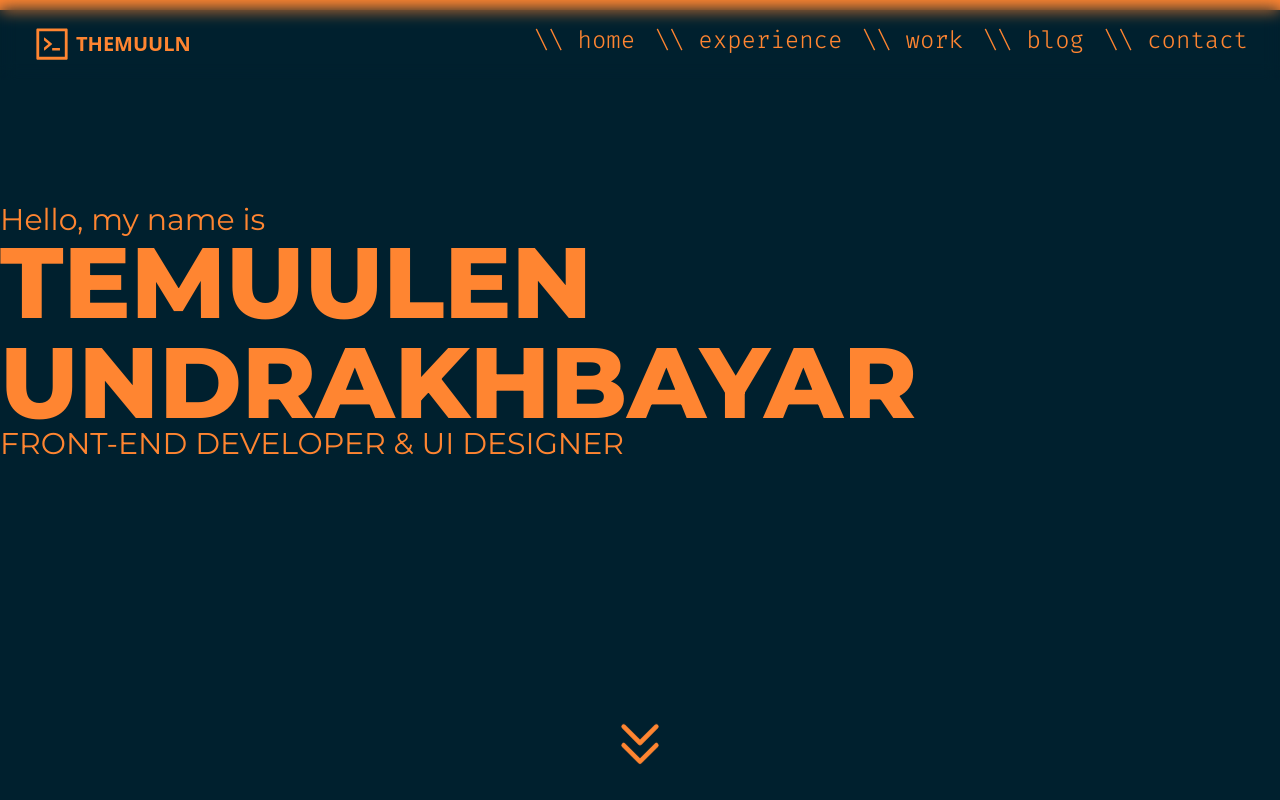
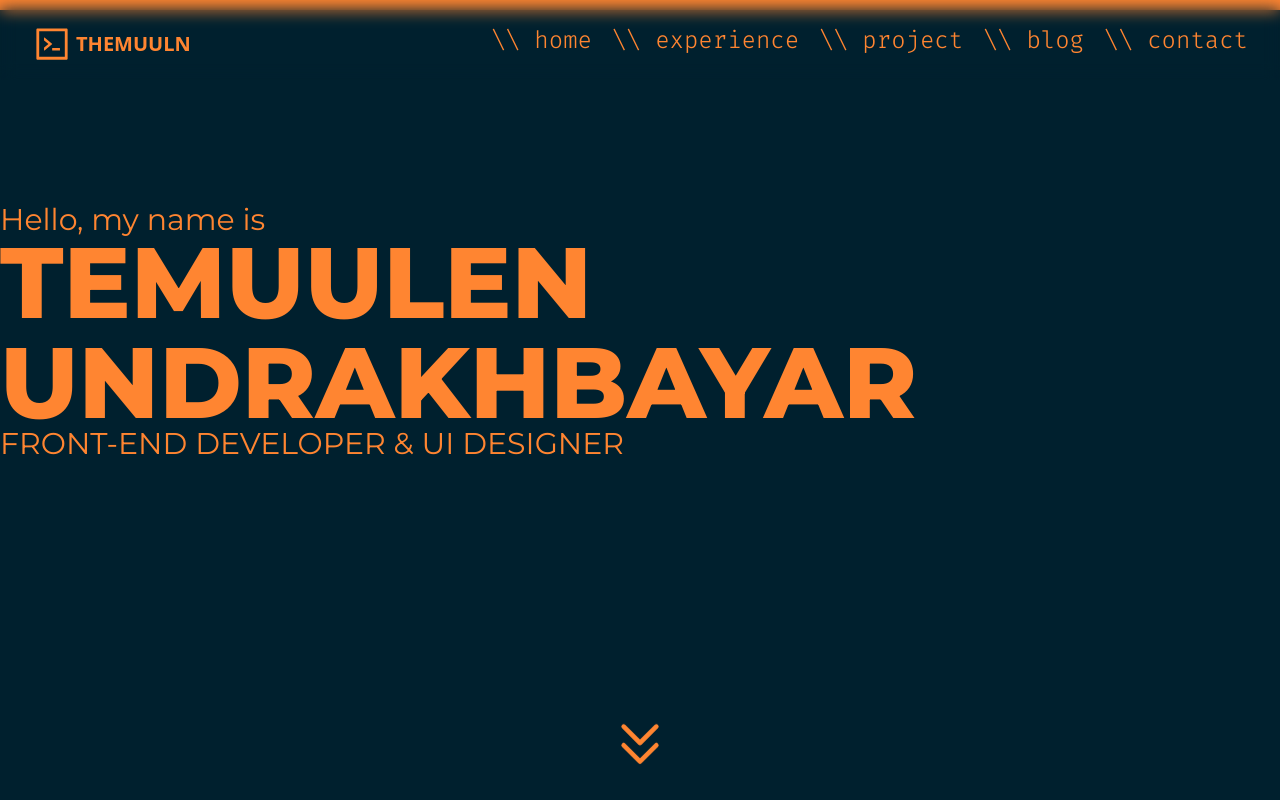
Before and after one commit to themuuln/final-portfolio, a Next.js app: page / in a window 1280 px wide. Shown: the top 800 px of the page. Built offline with nearby package versions, Linux system fonts and the light colour scheme.

Commit message:
change: header context changed work to projects

```diff
--- a/components/header/HeaderRight.tsx
+++ b/components/header/HeaderRight.tsx
@@ -11,8 +11,8 @@ const HeaderRight = () => {
         <Link href={"/experience"}>
           <Buttons context={"experience"} />
         </Link>
-        <Link href={"/work"}>
-          <Buttons context={"work"} />
+        <Link href={"/project"}>
+          <Buttons context={"project"} />
         </Link>
         <Link href={"/blog"}>
           <Buttons context={"blog"} />
```
